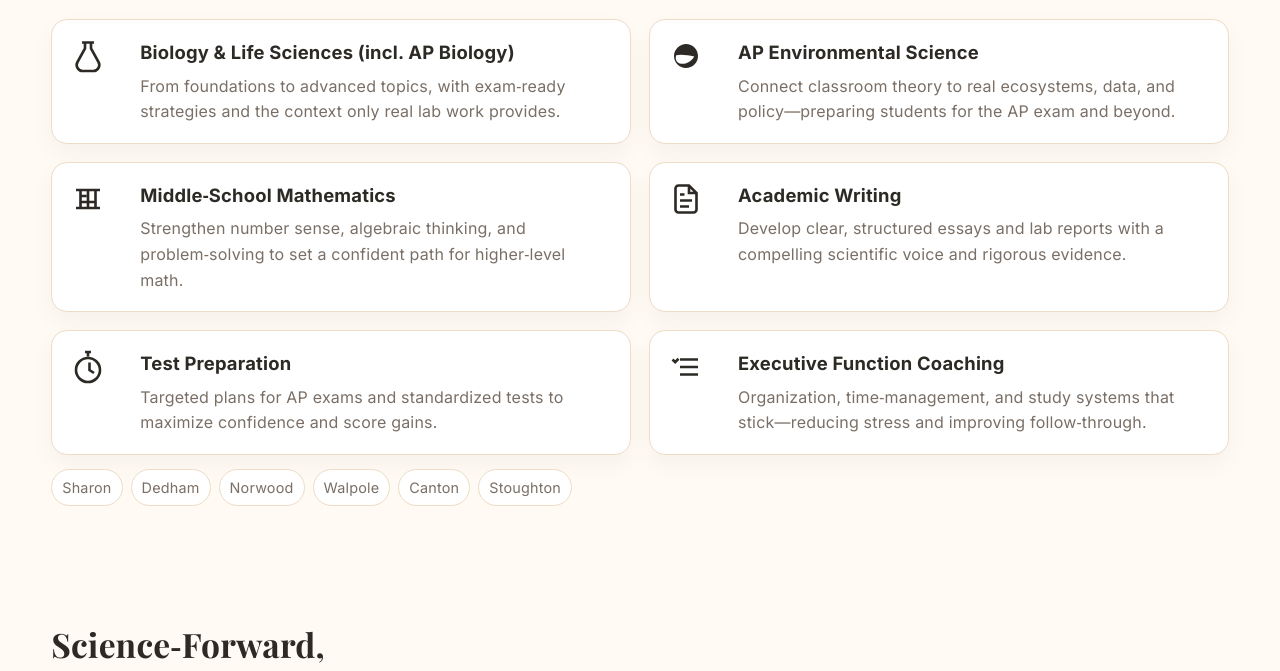
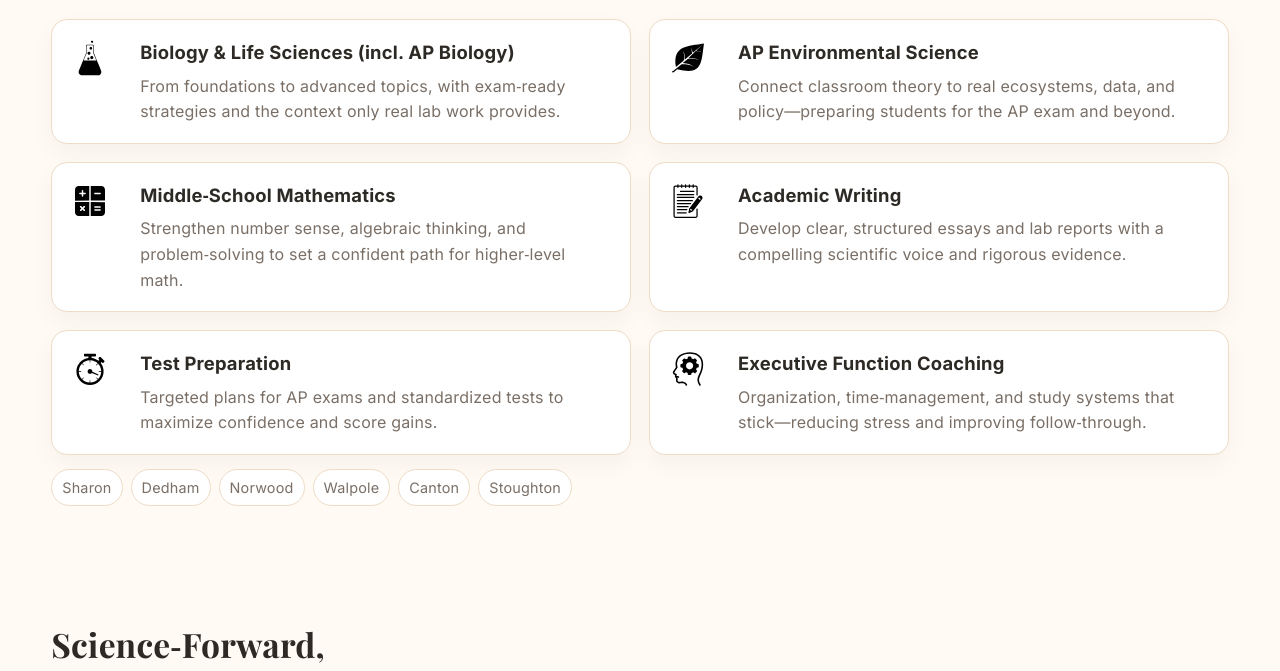
Before and after one commit to dretutor-hub/dretutor-hub.github.io, a plain HTML site: page index.html in a window 1280 px wide. Shown: the part 687-1358 px from the top of the page. Drawn offline with nearby package versions, Linux system fonts and the light colour scheme.

Commit message:
Add files via upload

```diff
--- a/index.html
+++ b/index.html
@@ -127,7 +127,7 @@
       <div class="brand">
         <div class="brand-mark" aria-hidden="true">
           <!-- Stylized DNA helix logo mark -->
-          <svg viewBox="0 0 24 24" role="img" aria-label="DNA logo"><path d="M7 4c0 3 5 3 5 6s-5 3-5 6m10-12c0 3-5 3-5 6s5 3 5 6" stroke="white" stroke-width="2" fill="none"/></svg>
+          <img src="images/microscope.svg" style="width:25px; height:25px;">
         </div>
         <span>Dr. E Tutoring</span>
       </div>
@@ -186,7 +186,7 @@
         <!-- Service item -->
         <article class="service">
           <!-- Beaker icon -->
-          <svg viewBox="0 0 24 24" aria-hidden="true"><path d="M8 3h8M10 3v4l-5 9a4 4 0 0 0 3.5 6h7a4 4 0 0 0 3.5-6l-5-9V3" fill="none" stroke="currentColor" stroke-width="1.75"/></svg>
+          <img src="images/beaker.svg" style="width:40px; height:40px;">
           <div>
             <h3>Biology & Life Sciences (incl. AP Biology)</h3>
             <p>From foundations to advanced topics, with exam‑ready strategies and the context only real lab work provides.</p>
@@ -194,15 +194,15 @@
         </article>
         <article class="service">
           <!-- Leaf/planet icon -->
-          <svg viewBox="0 0 24 24" aria-hidden="true"><path d="M4 12c0 4.4 3.6 8 8 8s8-3.6 8-8-3.6-8-8-8C8 4 4 7.6 4 12Zm1.5-.5c2.5-.8 7.7-.2 12 .8-2.3 3.8-6.3 5.6-9.6 4.7-2.3-.7-3.3-3.1-2.4-5.5Z" fill="currentColor"/></svg>
-          <div>
+        <img src="images/leaf.svg" style="width:40px; height:40px;">
+        <div>
             <h3>AP Environmental Science</h3>
             <p>Connect classroom theory to real ecosystems, data, and policy—preparing students for the AP exam and beyond.</p>
           </div>
         </article>
         <article class="service">
           <!-- Abacus icon -->
-          <svg viewBox="0 0 24 24" aria-hidden="true"><path d="M4 6h16M4 18h16M7 6v12m5-12v12m5-12v12M7 10h4m-4 4h10" fill="none" stroke="currentColor" stroke-width="1.75"/></svg>
+          <img src="images/math.svg" style="width:40px; height:40px;">
           <div>
             <h3>Middle‑School Mathematics</h3>
             <p>Strengthen number sense, algebraic thinking, and problem‑solving to set a confident path for higher‑level math.</p>
@@ -210,7 +210,7 @@
         </article>
         <article class="service">
           <!-- Document icon -->
-          <svg viewBox="0 0 24 24" aria-hidden="true"><path d="M14 3H7a2 2 0 0 0-2 2v14a2 2 0 0 0 2 2h10a2 2 0 0 0 2-2V8Zm0 0v5h5" fill="none" stroke="currentColor" stroke-width="1.75"/><path d="M8 13h8M8 17h6M8 9h3" stroke="currentColor" stroke-width="1.75"/></svg>
+        <img src="images/writing.svg" style="width:40px; height:40px;">
           <div>
             <h3>Academic Writing</h3>
             <p>Develop clear, structured essays and lab reports with a compelling scientific voice and rigorous evidence.</p>
@@ -218,15 +218,15 @@
         </article>
         <article class="service">
           <!-- Stopwatch icon -->
-          <svg viewBox="0 0 24 24" aria-hidden="true"><path d="M10 2h4M12 2v3m8 9a8 8 0 1 1-16 0 8 8 0 0 1 16 0Zm-7-5v5l3 2" fill="none" stroke="currentColor" stroke-width="1.75"/></svg>
+            <img src="images/stopwatch.svg" style="width:40px; height:40px;">
           <div>
             <h3>Test Preparation</h3>
             <p>Targeted plans for AP exams and standardized tests to maximize confidence and score gains.</p>
           </div>
         </article>
         <article class="service">
-          <!-- Checklist icon -->
-          <svg viewBox="0 0 24 24" aria-hidden="true"><path d="M8 7h12M8 12h12M8 17h12" stroke="currentColor" stroke-width="1.75" fill="none"/><path d="M3 7l1.8 1.8L7 6.5" stroke="currentColor" stroke-width="1.75" fill="none"/></svg>
+          <!-- Executive icon -->
+        <img src="images/brain.svg" style="width:40px; height:40px;">
           <div>
             <h3>Executive Function Coaching</h3>
             <p>Organization, time‑management, and study systems that stick—reducing stress and improving follow‑through.</p>
@@ -255,7 +255,7 @@
           </ul>
         </div>
         <!-- A tidy science illustration (DNA + beaker) -->
-        <svg viewBox="0 0 640 320" role="img" aria-label="Science themed illustration">
+        <img src="images/science.png">
           <defs>
             <linearGradient id="g1" x1="0" x2="1"><stop offset="0%" stop-color="#f9d777"/><stop offset="100%" stop-color="#ea9a52"/></linearGradient>
             <linearGradient id="g2" x1="0" x2="1"><stop offset="0%" stop-color="#a73d2a"/><stop offset="100%" stop-color="#d46b1a"/></linearGradient>
@@ -318,7 +318,7 @@
         <div class="card" role="region" aria-label="Contact info">
           <dl>
             <dt>Phone</dt><dd><a href="tel:16176156794">(617) 615‑6794</a></dd>
-            <dt>Email</dt><dd><a href="mailto:Dre.tutor@gmail.com">Dre.tutor@gmail.com</a></dd>
+            <dt>Email</dt><dd><a href="mailto:DrE.tutor@gmail.com">dre.tutor@gmail.com</a></dd>
             <dt>Licensure</dt><dd>Massachusetts‑licensed Biology teacher</dd>
           </dl>
         </div>
```
Also changed, not shown: images/beaker.svg (added), images/brain.svg (added), images/leaf.svg (added), images/math.svg (added), images/microscope.svg (added), images/pexels-rodolfoclix-1366944.jpg (added), images/science.png (added), images/stopwatch.svg (added), images/writing.svg (added).
